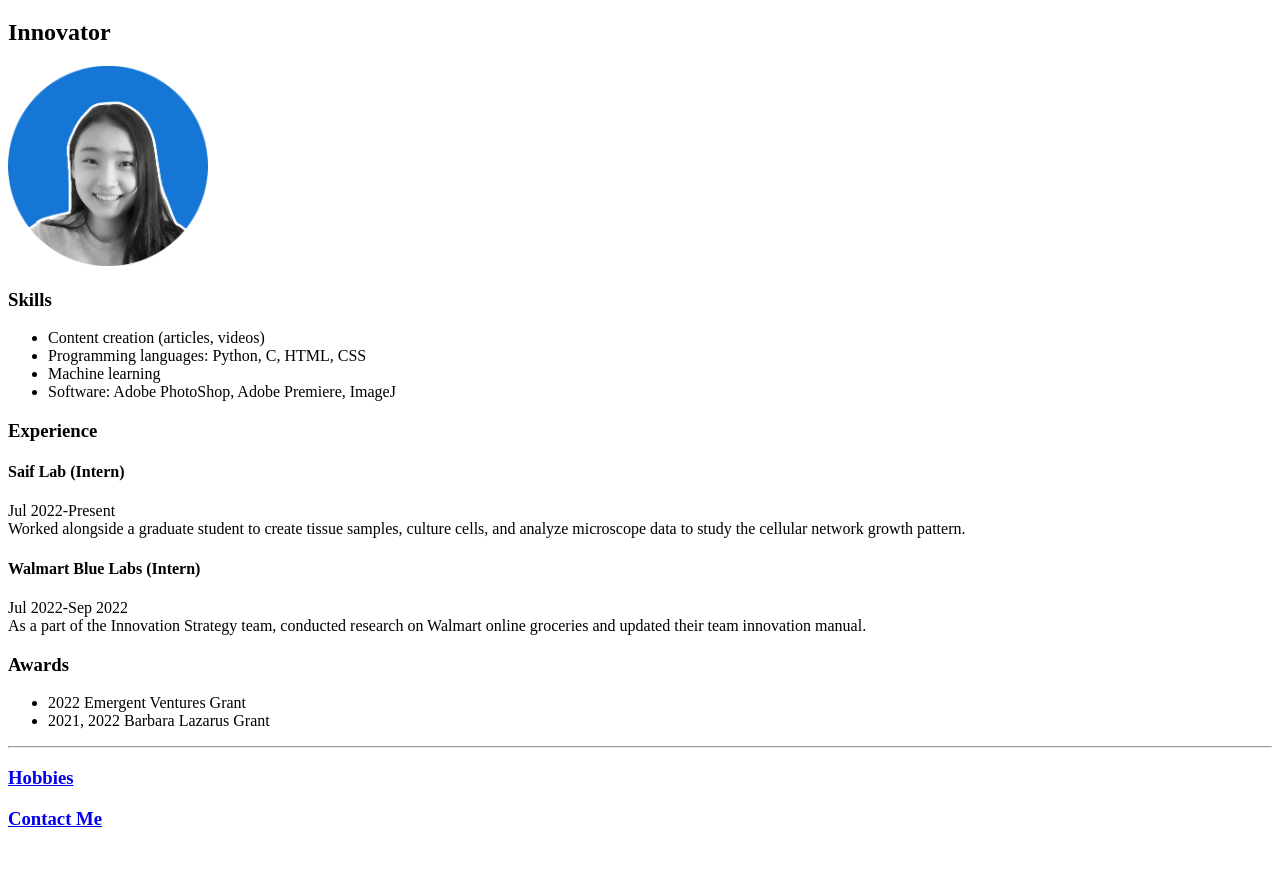
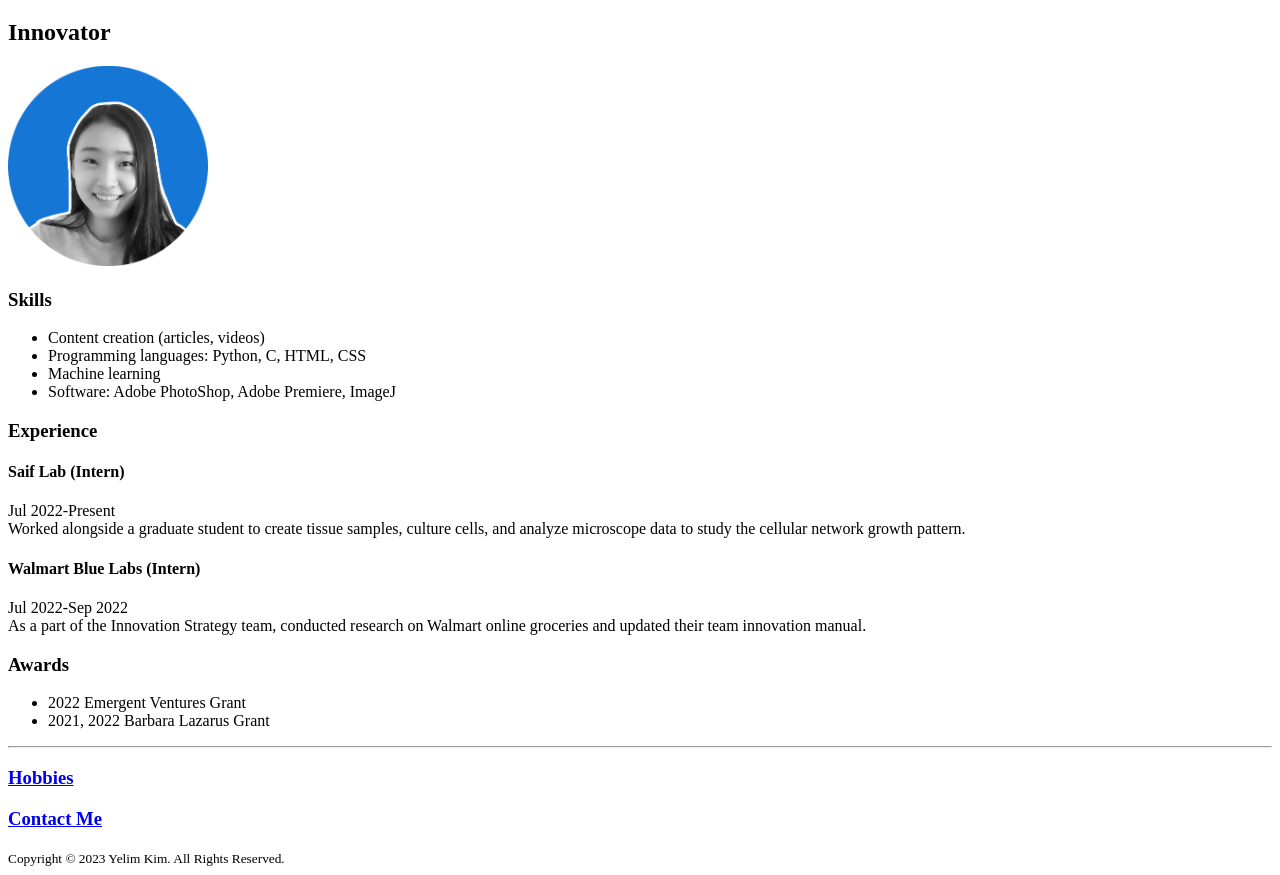
Before and after one commit to yelimkimchi/resume, a plain HTML site: page index.html in a window 1280 px wide. Shown: the part 61-936 px from the top of the page. Before the commit the page ends 910 px from the top, so only its background shows below. Drawn offline with Linux system fonts and the light colour scheme.

Commit message:
Update index.html

```diff
--- a/index.html
+++ b/index.html
@@ -38,5 +38,6 @@
     <hr />
     <h3><a href="./hobbies.html">Hobbies</a></h3>
     <h3><a href="./contact_me.html">Contact Me</a></h3>
+    <footer> <small>Copyright © 2023 Yelim Kim. All Rights Reserved.</small></footer>
 </body>
 </html>
```
